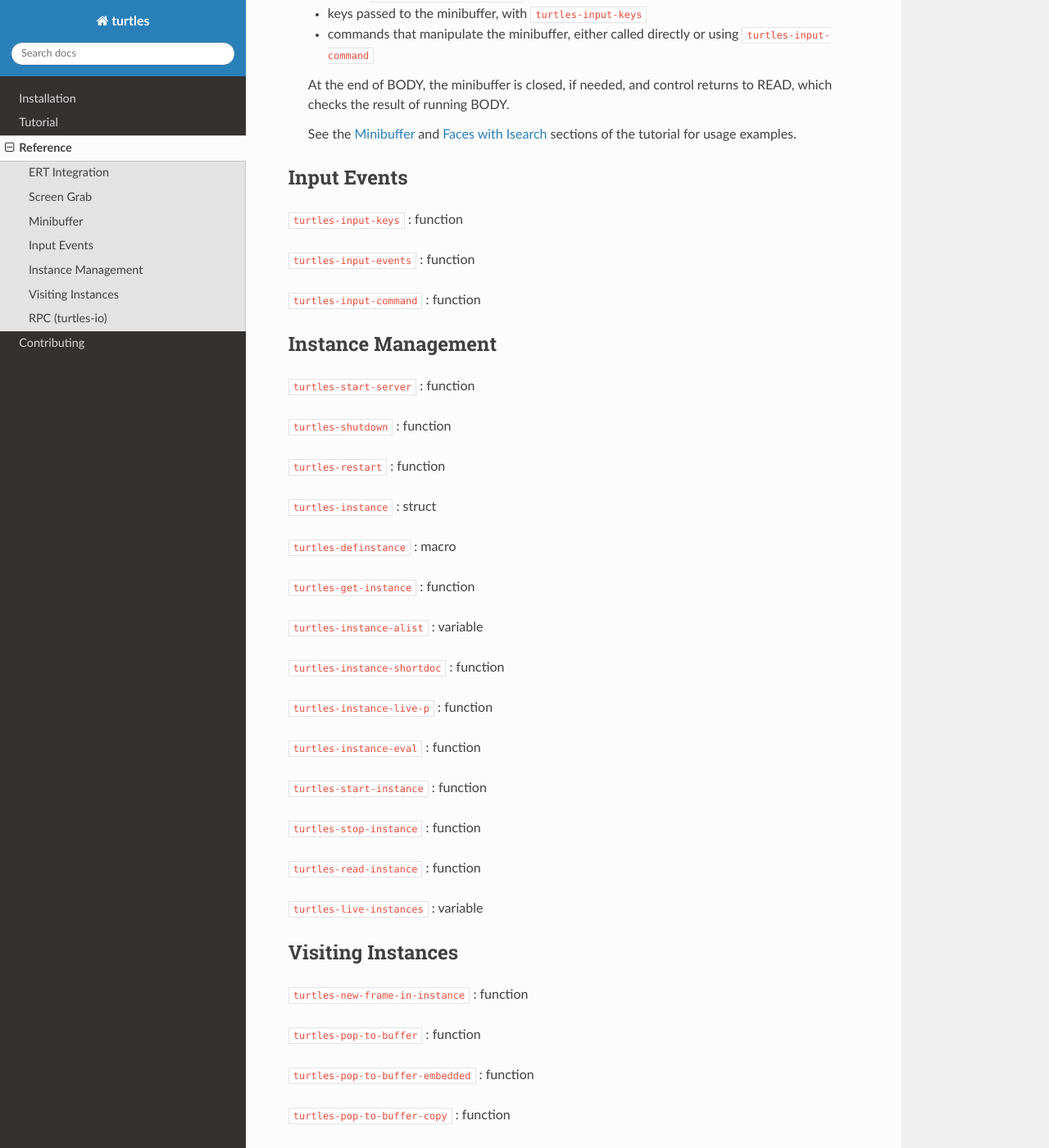
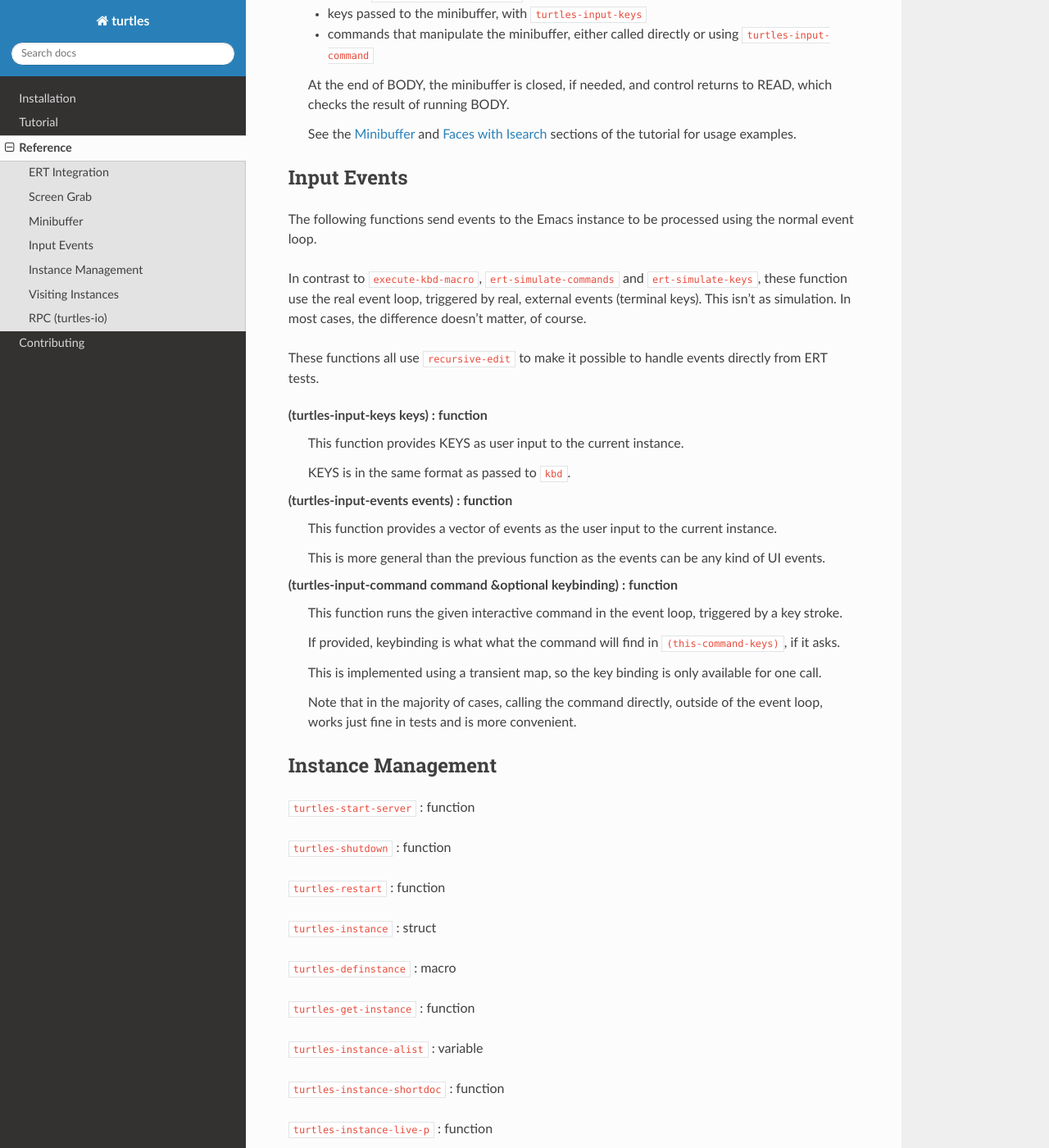
Before and after one commit to emacsmirror/turtles, a Sphinx documentation site: the page built from docs/source/reference.rst, in a window 1280 px wide and 1400 px high, scrolled down 4329 px. Shown: the whole window at 82% size. Built offline with Sphinx 7.4.7 and the Read the Docs theme 3.1.0, drawn with Linux system fonts in a browser that asks for light colours.

Commit message:
docs: Fill in the input events section of the reference.

```diff
--- a/docs/source/reference.rst
+++ b/docs/source/reference.rst
@@ -292,13 +292,43 @@ Input Events
     pair: function; turtles-input-events
     pair: function; turtles-input-command
 
+The following functions send events to the Emacs instance to be
+processed using the normal event loop.
 
-:code:`turtles-input-keys` : function
+In contrast to :code:`execute-kbd-macro`,
+:code:`ert-simulate-commands` and :code:`ert-simulate-keys`, these
+function use the real event loop, triggered by real, external events
+(terminal keys). This isn't as simulation. In most cases, the
+difference doesn't matter, of course.
 
-:code:`turtles-input-events` : function
+These functions all use :code:`recursive-edit` to make it possible to
+handle events directly from ERT tests.
 
-:code:`turtles-input-command` : function
+(turtles-input-keys keys) : function
+    This function provides KEYS as user input to the current instance.
 
+    KEYS is in the same format as passed to :code:`kbd`.
+
+(turtles-input-events events) : function
+    This function provides a vector of events as the user input to the
+    current instance.
+
+    This is more general than the previous function as the events can
+    be any kind of UI events.
+
+(turtles-input-command command &optional keybinding) : function
+    This function runs the given interactive command in the event
+    loop, triggered by a key stroke.
+
+    If provided, keybinding is what what the command will find in
+    :code:`(this-command-keys)`, if it asks.
+
+    This is implemented using a transient map, so the key binding is
+    only available for one call.
+
+    Note that in the majority of cases, calling the command directly,
+    outside of the event loop, works just fine in tests and is more
+    convenient.
 
 .. _instances:
 
```
